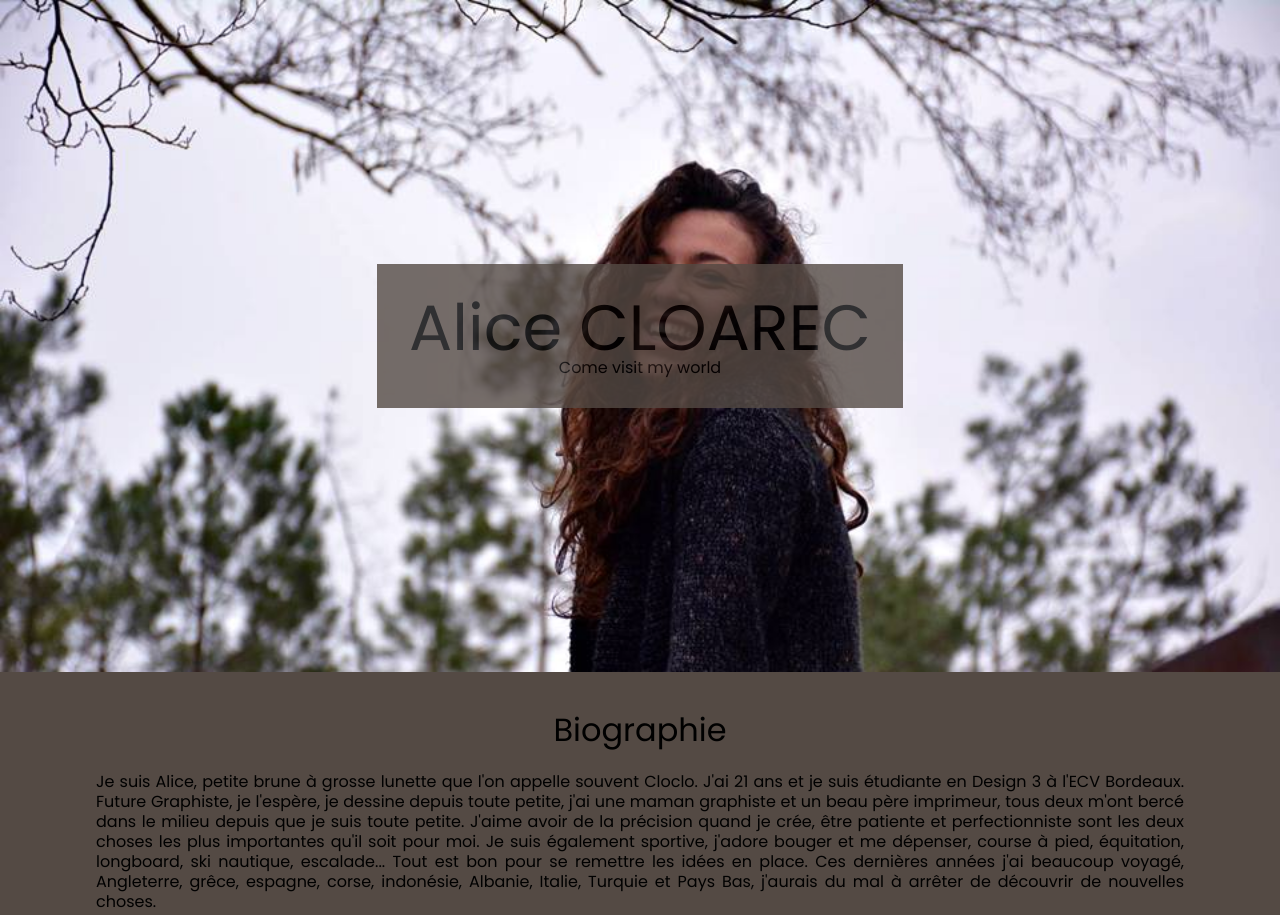
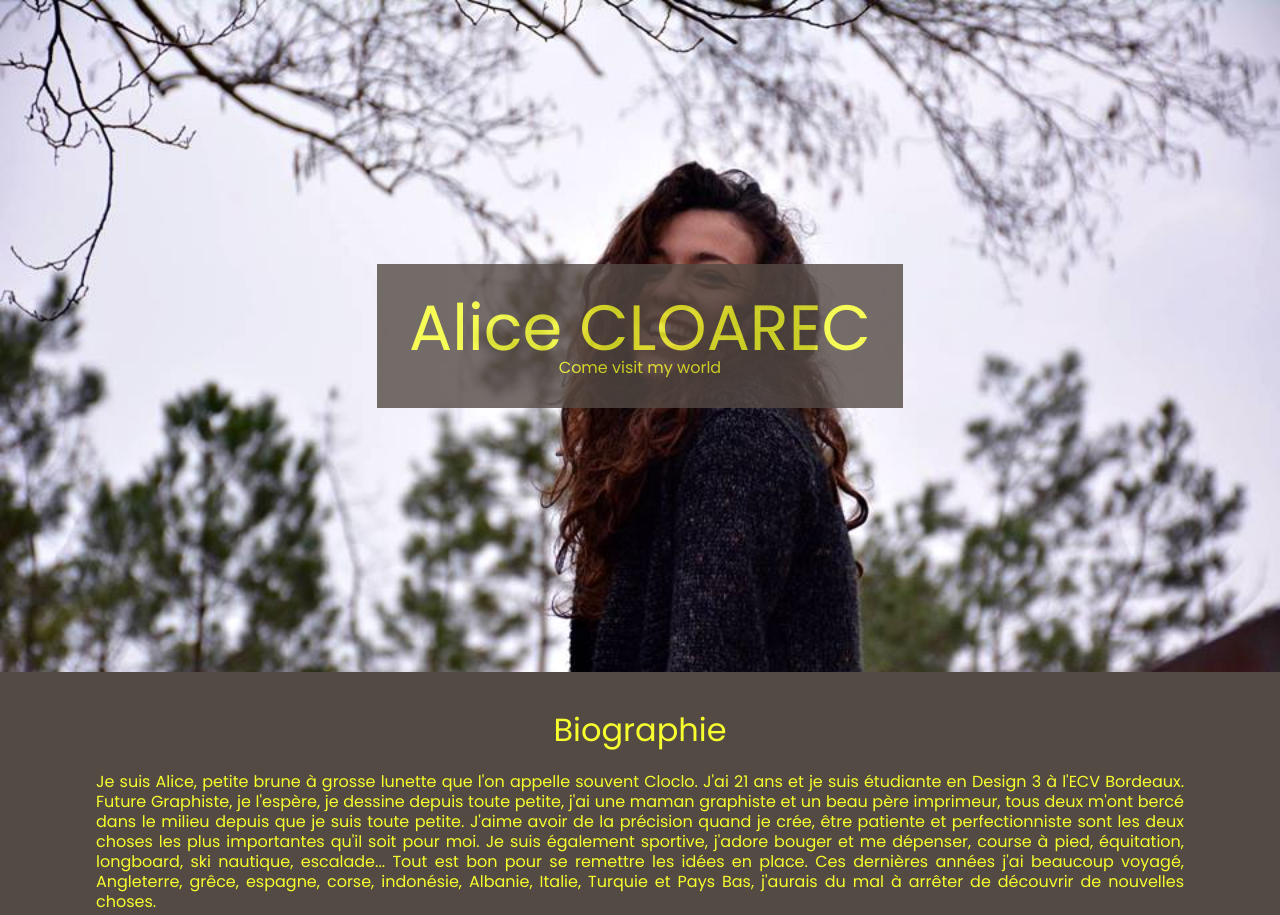
Before and after one commit to AliceCLOAREC/D3-WEB-PROJET1, a plain HTML site: page index.html in a window 1280 px wide. Shown: the top 915 px of the page. Drawn offline with Linux system fonts and the light colour scheme.

Commit message:
Changecolor

```diff
--- a/styles/main.css
+++ b/styles/main.css
@@ -15,6 +15,7 @@ body{
 
   background-color: #544A44;
 font-family: 'Poppins', sans-serif;
+color: #f7FE2E;
 }
 
 section{
```
